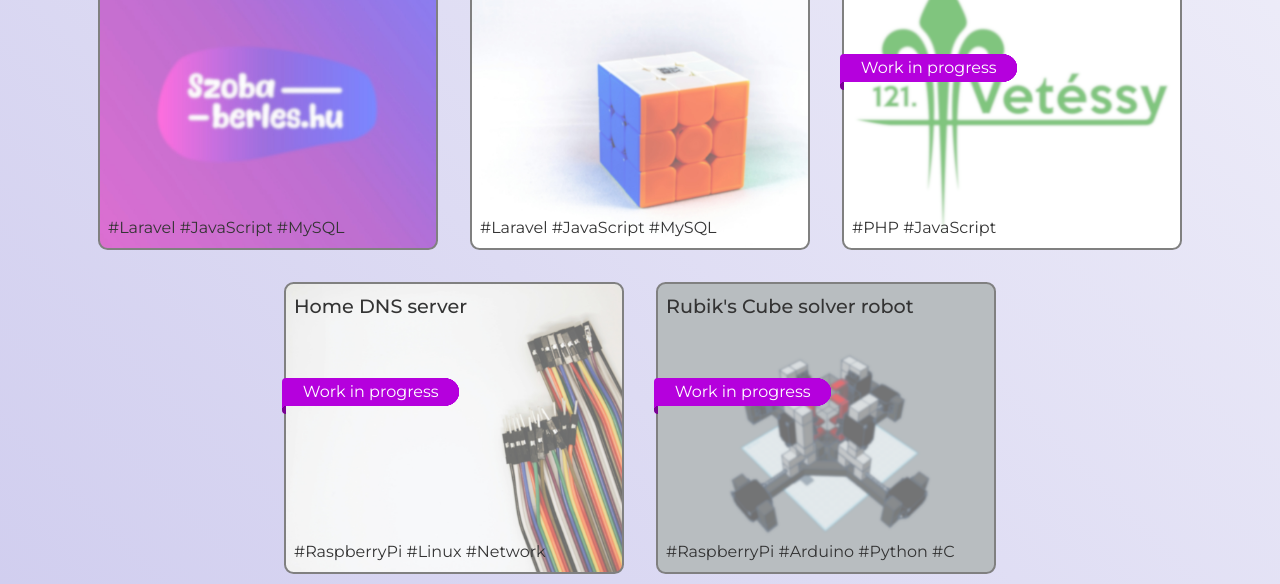
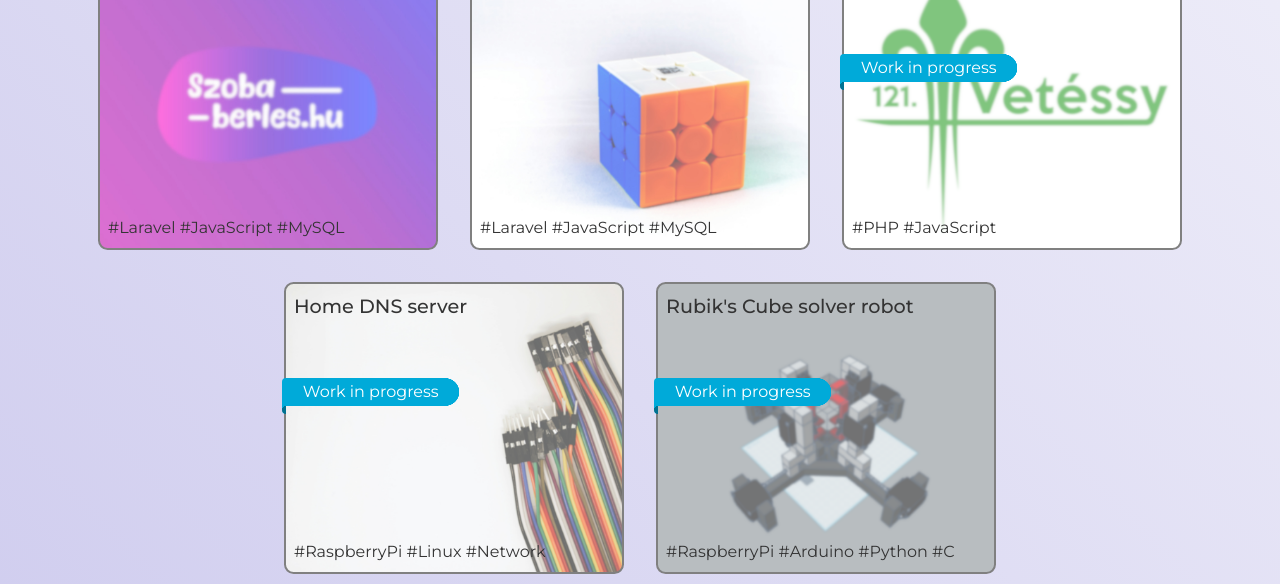
Before and after one commit to zdenko-gera/zdenko-gera.github.io, a plain HTML site: page index.html in a window 1280 px wide. Shown: the part 1218-1802 px from the top of the page. Drawn offline with Linux system fonts and the light colour scheme; no server answers.

Commit message:
Modified ribbon colors

```diff
--- a/main.css
+++ b/main.css
@@ -327,7 +327,7 @@ footer * {
 
 .ribbon {
   --r: .25em; /* control the ribbon shape (the radius) */
-  --c: #b500dd;
+  --c: #00aad9;
 
   position: relative;
   top: 0px;
```
